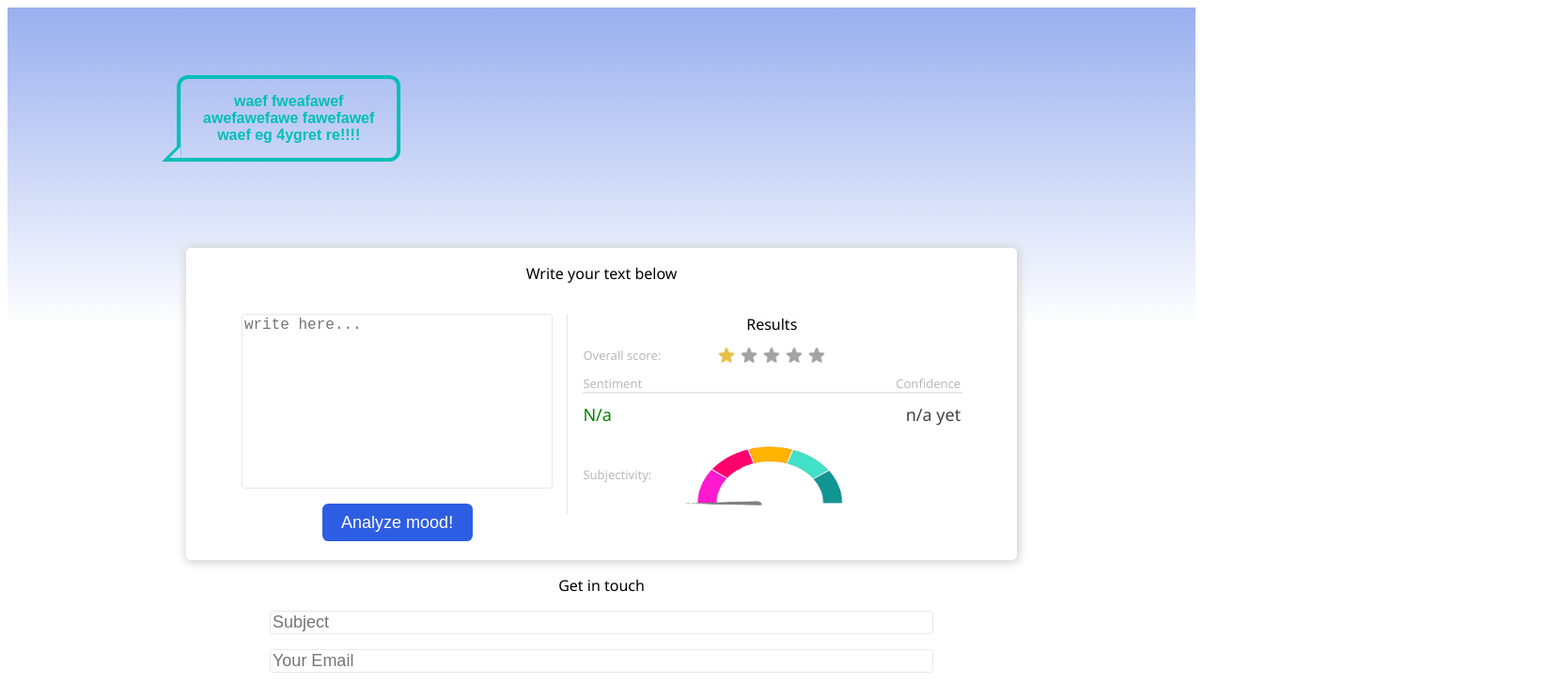
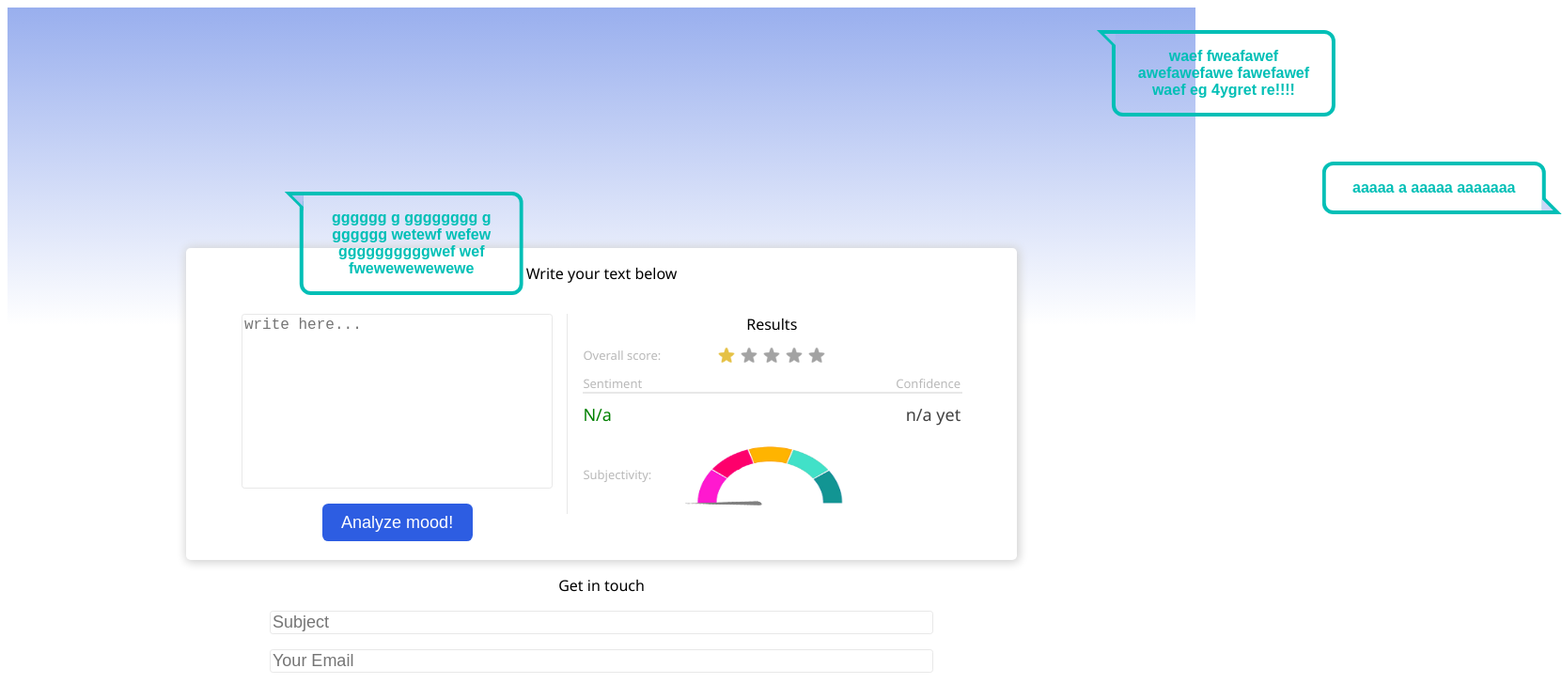
Before and after one commit to andrei-g-git/sentiment-analyzer, a React (Vite) app: page / in a window 1280 px wide. Shown: the top 728 px of the page at 94% size, 1662 px wide, since content can reach past the window. Built offline with nearby package versions, Linux system fonts and the light colour scheme.

Commit message:
anim delay fix

```diff
--- a/src/components/SpeechBubble.tsx
+++ b/src/components/SpeechBubble.tsx
@@ -1,13 +1,25 @@
+import {useState} from "react";
 import "../css/SpeechBubble.scss";
 
 function SpeechBubble(props: any) {
+
+    const [isPaused, setPaused] = useState(false);
+
     return (
         <div className={`bubble-container
-                corner-bottom-left
-                bottom-left-${props.top}
-                slide-left`
+                corner-${props.position}
+                ${props.position}-${props.top}
+                slide-${props.slide}`
             }
-            style={{top: `${props.top}%`}}
+            style={{
+                top: `${props.top}%`,
+                animation: `slide-${props.slide} ${props.animationDuration}s linear infinite`,
+                animationDelay: `${props.delay}s`,
+                animationFillMode: props.fillMode,
+                animationPlayState: isPaused ? "paused" : "running"
+            }}
+            onMouseOver={() => setPaused(true)}
+            onMouseLeave={() => setPaused(false)}
         >
             {props.text}
         </div>
--- a/src/components/Top.tsx
+++ b/src/components/Top.tsx
@@ -6,7 +6,32 @@ function Top() {
         <div className="top">
             <SpeechBubble
                 text="waef fweafawef awefawefawe fawefawef  waef eg 4ygret re!!!!"
+                position="top-left"
+                slide="right"
+                animationDuration={7}
+                delay={1}
+                fillMode="backwards"
+                top={10}
+            />
+
+            <SpeechBubble
+                text="aaaaa a aaaaa aaaaaaa"
+                position="bottom-right"
+                slide="left"
+                animationDuration={15}
+                delay={2}
+                fillMode="backwards"
                 top={30}
+            />
+
+            <SpeechBubble
+                text="gggggg g gggggggg g gggggg wetewf wefew ggggggggggwef wef fwewewewewewe"
+                position="top-left"
+                slide="right"
+                animationDuration={10}
+                delay={3}
+                fillMode="backwards"
+                top={20}
             />
         </div>
     );
--- a/src/css/SpeechBubble.scss
+++ b/src/css/SpeechBubble.scss
@@ -141,26 +141,23 @@ $transparent-quadrant: 10px solid transparent;
 @include bubbleTrianglesAtPositionY();
 
 
-.slide-right {
-    animation: slide-right 7s linear infinite;
+// .slide-right {   ---- inline now
+//     //animation: slide-right 7s linear infinite;
 
-    &:hover {
-        animation-play-state: paused;
-        //animation-duration: 199s !important;
-    }
-}
+//     &:hover {
+//         animation-play-state: paused;
+//         //animation-duration: 199s !important;
+//     }
+// }
 
-.slide-left {
-    animation: slide-left 7s linear infinite;
+// .slide-left {
+//     //animation: slide-left 7s linear infinite;
 
-    &:hover {
-        animation-play-state: paused;
-        //animation-duration: 199s !important;
-    }
-}
-
-
-
+//     &:hover {
+//         animation-play-state: paused;
+//         //animation-duration: 199s !important;
+//     }
+// }
 
 @keyframes slide-right {
     from {
```
